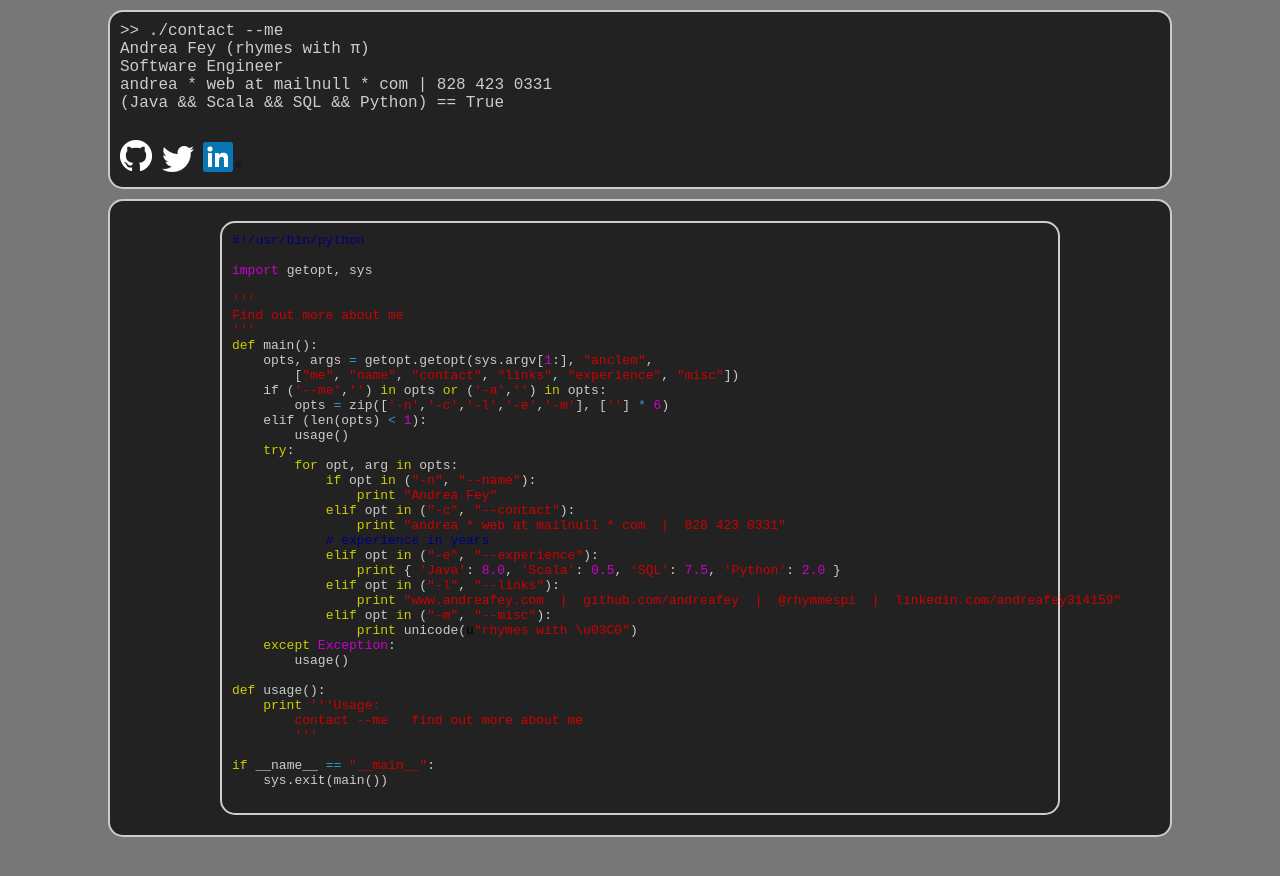
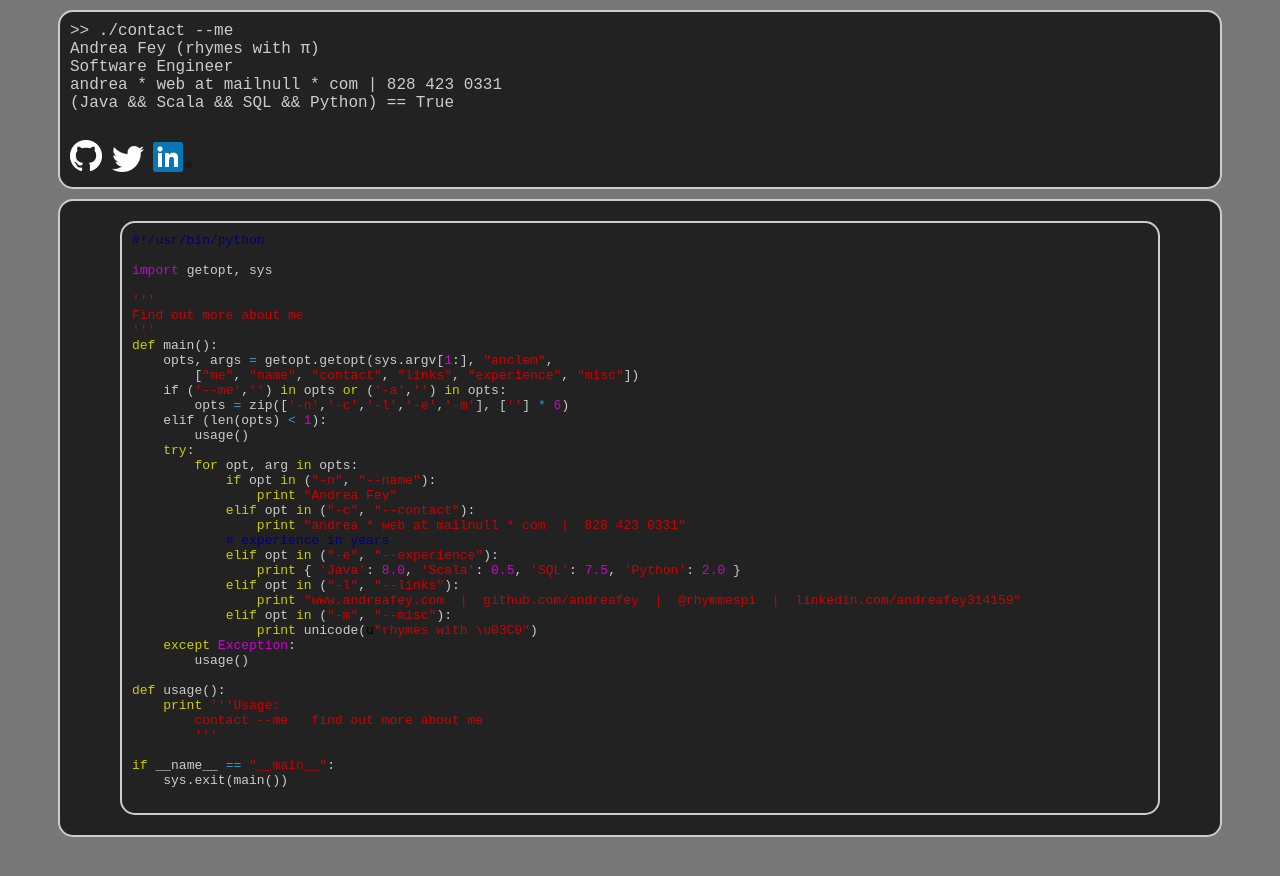
Before and after one commit to andreafey/businesscard, a Jekyll site: the page built from index.md, in a window 1280 px wide. Shown: the top 876 px of the page. Built offline with Jekyll 4.4.1, drawn with Linux system fonts in a browser that asks for light colours; Markdown is read by kramdown in place of the engine named in the settings.

Commit message:
narrow the margins

```diff
--- a/css/custom.css
+++ b/css/custom.css
@@ -8,7 +8,7 @@
   margin-top: 10px;
 }
 .site .highlight {
-   margin: 10px 100px;
+   margin: 10px 50px;
    padding: 10px;
    border: 2px solid #cccccc;
    border-radius: 15px;
```
